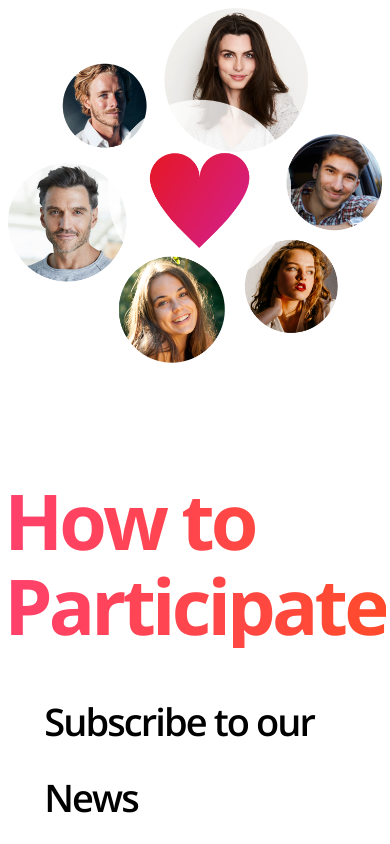
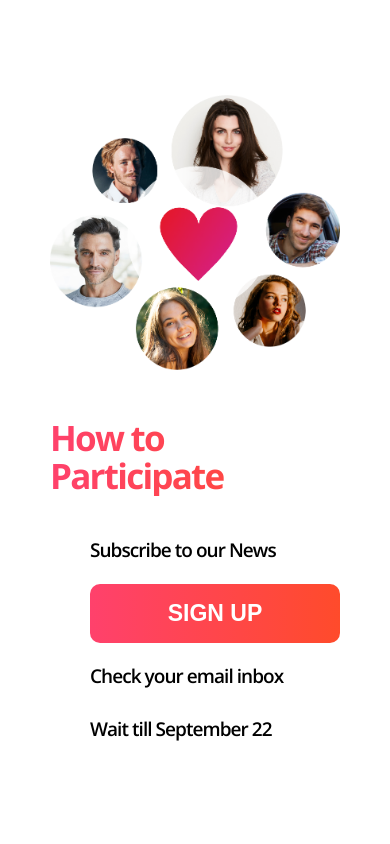
Before and after one commit to abunasyr7/jubilant-guacamole, a website built with Vite: page index.html in a window 390 px wide. Shown: the top 844 px of the page. Built offline with nearby package versions, Linux system fonts and the light colour scheme.

Commit message:
feat: добавил адаптив для главного окна

```diff
--- a/src/styles/_hero.sass
+++ b/src/styles/_hero.sass
@@ -63,3 +63,20 @@ ol
 @media (max-width: 768px)
   .hero
     flex-direction: column
+    gap: 20px
+
+  .hero-left img
+    width: 290px
+    height: 275px
+
+  .hero-right
+    max-width: 290px
+
+  h1
+    font-size: 35px
+    letter-spacing: -0.05em
+
+
+  ol
+    li
+      font-size: 19px
```
